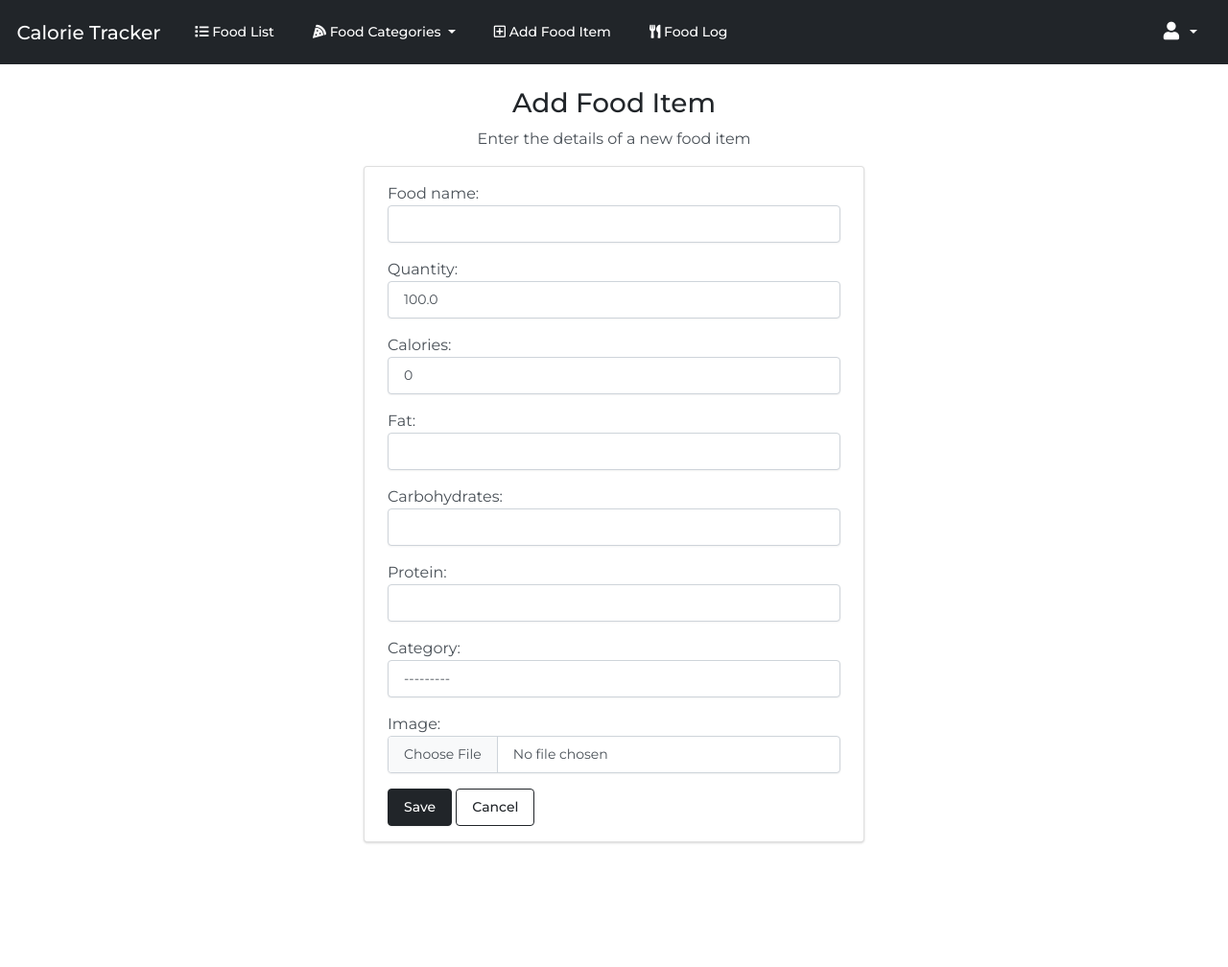
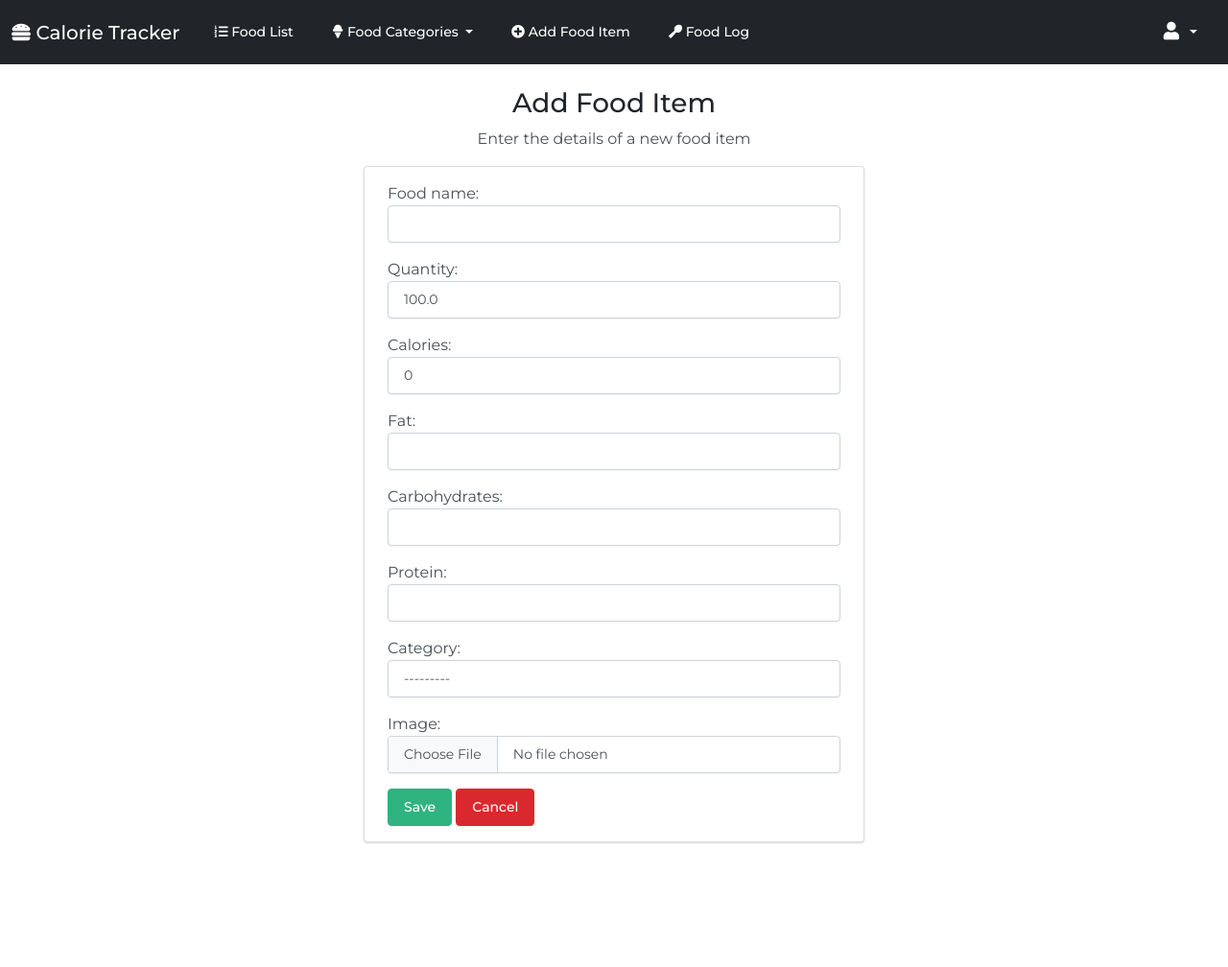
Before and after one commit to darshcloud/EatWellLiveWell-CalorieTrackerApp, a Django app: page /food/add in a window 1280 px wide. Shown: the whole page at 96% size. Run offline with Django 3.2, Linux system fonts and the light colour scheme; the visitor is signed in with stand-in values (Sample User, id 1); data that the repository does not hold is empty; some libraries are stand-ins or nearby versions.

Commit message:
UI changes

```diff
--- a/templates/base.html
+++ b/templates/base.html
@@ -26,7 +26,7 @@
             <div class='container-fluid'>
                 {% comment %} <a class='navbar-brand' href="{% url 'index' %}"> {% endcomment %}
                 <a class='navbar-brand' href="{% url 'food_list' %}">
-                    <i class="fa fa-burger-soda"></i> Calorie Tracker
+                    <i class="fas fa-hamburger"></i> Calorie Tracker
                 </a>
                 <button class='navbar-toggler' type='button' data-bs-toggle='collapse' data-bs-target='#navbarColor' aria-controls='navbarColor' aria-expanded='false' aria-label='Toggle navigation'>
                     <span class='navbar-toggler-icon'></span>
@@ -36,13 +36,13 @@
                     <ul class='navbar-nav me-auto'>
                         <li class='nav-item'>
                             <a class='nav-link' href="{% url 'food_list' %}">
-                                <i class='fas fa-list'></i> Food List
+                                <i class="fas fa-list-ol"></i> Food List
                             </a>
                         </li>
 
                         <li class='nav-item dropdown'>
                             <a class='nav-link dropdown-toggle' data-bs-toggle='dropdown' href='#' role='button' aria-haspopup='true' aria-expanded='false'>
-                                <i class="fa fa-pizza-slice"></i> Food Categories
+                                <i class="fas fa-ice-cream"></i> Food Categories
                             </a>
                             <div class='dropdown-menu'>
                                 {% for category in categories %}
@@ -58,12 +58,12 @@
                         {% if user.is_authenticated %}
                             <li class='nav-item'>
                                 <a class='nav-link' href="{% url 'food_add' %}">
-                                    <i class='far fa-plus-square'></i> Add Food Item
+                                    <i class="fas fa-plus-circle"></i> Add Food Item
                                 </a>
                             </li>
                             <li class='nav-item'>
                                 <a class='nav-link' href="{% url 'food_log' %}">
-                                    <i class='fas fa-utensils'></i> Food Log
+                                    <i class="fas fa-utensil-spoon"></i> Food Log
                                 </a>
                             </li>
                         {% endif %}
--- a/templates/food.html
+++ b/templates/food.html
@@ -8,7 +8,7 @@
 <div class='py-4 mt-auto'>
     <div class='container-fluid px-4'>
         {% comment %} <a href="{% url 'index' %}" class='btn btn-outline-primary my-3'>Go Back</a> {% endcomment %}
-        <a href="{% url 'food_list' %}" class='btn btn-outline-success my-3'>Go Back</a>
+        <a href="{% url 'food_list' %}" class='btn btn-outline-info my-3'>Go Back</a>
 
         <h3>{{ food.food_name }}</h3>
         <h5>Category: {{ food.category }}</h5>
--- a/templates/food_add.html
+++ b/templates/food_add.html
@@ -35,8 +35,8 @@
                                             {% for form in image_form %}
                                                 {{ form.as_p }}
                                             {% endfor %}
-                                            <button type='submit' class='btn btn-dark'>Save</button>
-                                            <a href="{% url 'index' %}" class='btn btn-outline-dark'>Cancel</a>
+                                            <button type='submit' class='btn btn-success'>Save</button>
+                                            <a href="{% url 'index' %}" class='btn btn-danger'>Cancel</a>
                                         </div>
                                     </form>
                                 </div>
--- a/templates/food_log.html
+++ b/templates/food_log.html
@@ -35,7 +35,7 @@
                                                         </select>
                                                     </div>
                                                     <div class='col-4'>
-                                                        <button type='submit' class='btn btn-dark'>
+                                                        <button type='submit' class='btn btn-info'>
                                                             Add Food
                                                         </button>
                                                     </div>
--- a/templates/food_log_delete.html
+++ b/templates/food_log_delete.html
@@ -18,7 +18,7 @@
                                     {% csrf_token %}
 
                                     Are you sure you want to delete this food item?
-                                    <button type='submit' class='btn btn-primary'>Delete</button>
+                                    <button type='submit' class='btn btn-info'>Delete</button>
 
                                 </form>
 
--- a/templates/login.html
+++ b/templates/login.html
@@ -37,7 +37,7 @@
 <nav class='navbar navbar-expand-lg navbar-dark bg-dark'>
     <div class='container-fluid'>
         <a class='navbar-brand' href="{% url 'index' %}">
-            <i class="fa fa-burger-soda"></i> CalorieTracker Login
+            <i class="fas fa-hamburger"></i> CalorieTracker Login
         </a>
         <button class='navbar-toggler' type='button' data-bs-toggle='collapse' data-bs-target='#navbarColor'
                 aria-controls='navbarColor' aria-expanded='false' aria-label='Toggle navigation'>
@@ -79,7 +79,7 @@
                                 </div>
 
                                 <div class='form-group mt-4'>
-                                    <button type='submit' class='btn btn-dark'>
+                                    <button type='submit' class='btn btn-info'>
                                         Login
                                     </button>
                                 </div>
--- a/templates/user_profile.html
+++ b/templates/user_profile.html
@@ -89,7 +89,7 @@
                                                         >
                                                     </div>
                                                     <div class='col-2'>
-                                                        <button type='submit' class='btn btn-primary' style='margin-top:40px;'>
+                                                        <button type='submit' class='btn btn-info' style='margin-top:40px;'>
                                                             Add
                                                         </button>
                                                     </div>
--- a/templates/weight_log_delete.html
+++ b/templates/weight_log_delete.html
@@ -18,7 +18,7 @@
                                     {% csrf_token %}
 
                                     Are you sure you want to delete this record?
-                                    <button type='submit' class='btn btn-primary'>
+                                    <button type='submit' class='btn btn-info'>
                                         Delete
                                     </button>
 
```
Also changed, not shown: templates/index.html (+4 -4 lines).
